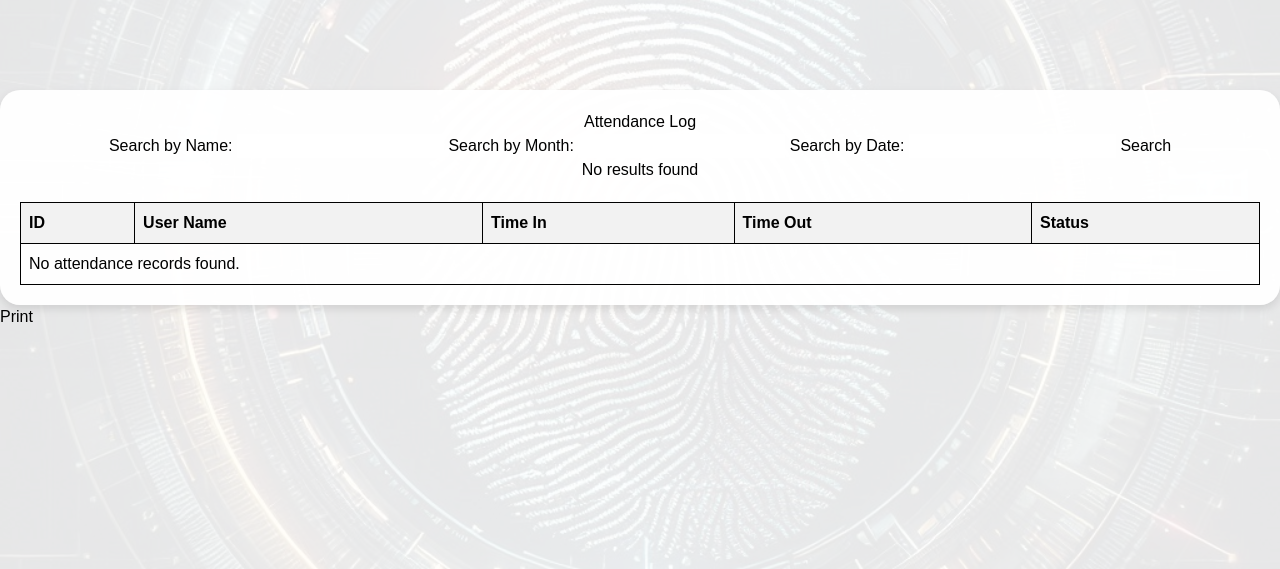
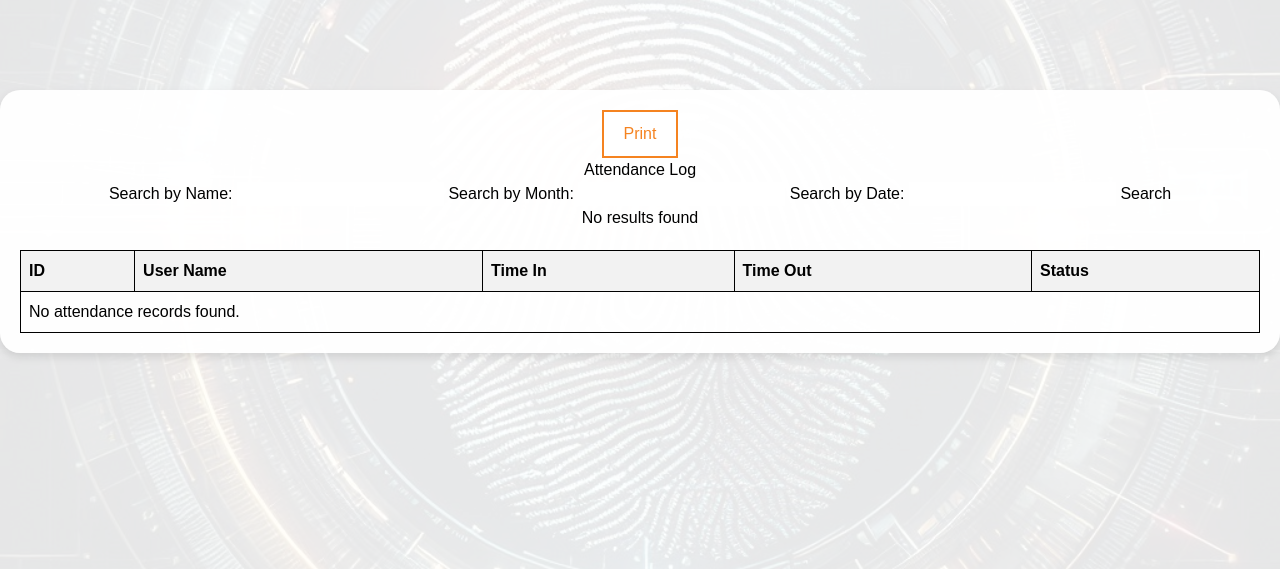
Before and after one commit to rwothani/finalFundiProject, a Flask app: page /attendance_log in a window 1280 px wide. Shown: the part 141-710 px from the top of the page. Run offline with Flask 3, Linux system fonts and the light colour scheme; the visitor is signed in with stand-in values (Sample User, id 1); style sheets or scripts are compiled from the project's sources.

Commit message:
restoring the print button

```diff
--- a/templates/attendance_log.html
+++ b/templates/attendance_log.html
@@ -8,7 +8,7 @@
     <script>
         setTimeout(function() {
             window.location.reload();
-        }, 2000); // Refresh every 2000 milliseconds (2 seconds)
+        }, 7000); // Refresh every 2000 milliseconds (2 seconds)
     </script>
     <link rel="stylesheet" href="{{ url_for('static', filename='css/styles.css') }}">
     <link rel="stylesheet" href="{{ url_for('static', filename='css/output.css') }}">
@@ -53,7 +53,9 @@
 
     <div class="container">
 
-
+        <div class="print-button">
+            <button onclick="printTable()"style="color: #f58320; border: 2px solid #f58320; background-color: white; padding: 10px 20px; font-size: 16px; cursor: pointer;">Print</button>
+        </div>
         <h1>Attendance Log</h1>
 
         <!-- Search Form -->
@@ -120,9 +122,7 @@
     <!-- <div class="print-button">
         <button onclick="window.print()">Print</button>
     </div> -->
-    <div class="print-button">
-        <button onclick="printTable()">Print</button>
-    </div>
+
     <script>
         function printTable() {
             const usersDiv = document.getElementById('users');
```
